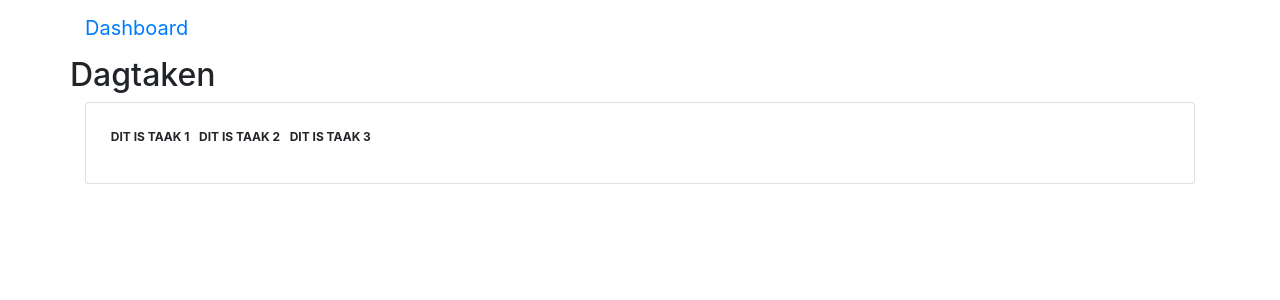
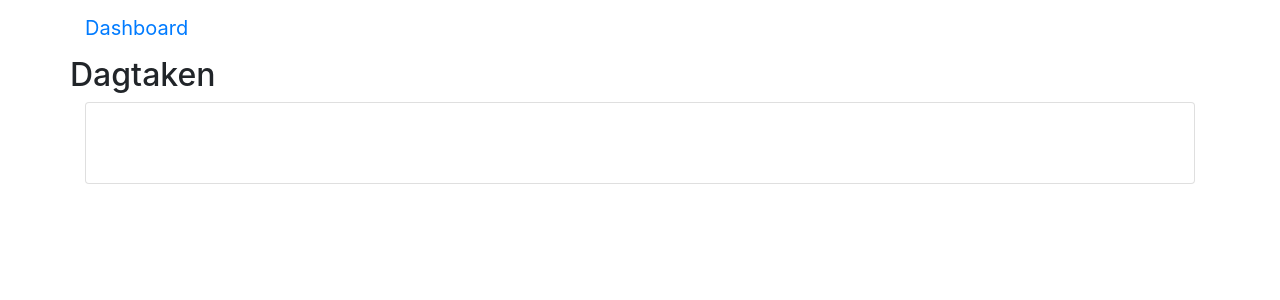
Before and after one commit to JustinRoyTamaela/YCP---careander, an Angular app: page / in a window 1280 px wide. Shown: the top 300 px of the page. Built offline with nearby package versions, Linux system fonts and the light colour scheme.

Commit message:
Test voor git

```diff
--- a/src/app/dagtaken/dagtaken.component.html
+++ b/src/app/dagtaken/dagtaken.component.html
@@ -10,10 +10,11 @@
   						<li *ngFor="let dagtaak of dagtaken"
     					[class.selected]="dagtaak === selectedDagtaak"
     					(click)="onSelect(dagtaak)" class="takenlijst" >
-    						<span class="badge">{{dagtaak.titel | uppercase}}</span>
+    						<span class="badge">{{dagtaak.t3itel | uppercase}}</span>
   						</li>
 
   						<!-- Hier moeten nog 2 li's komen voor de middag en avond taken -->
+  						<!-- Dit is een verandering voor Git -->
 
 
 					</ul>
```
